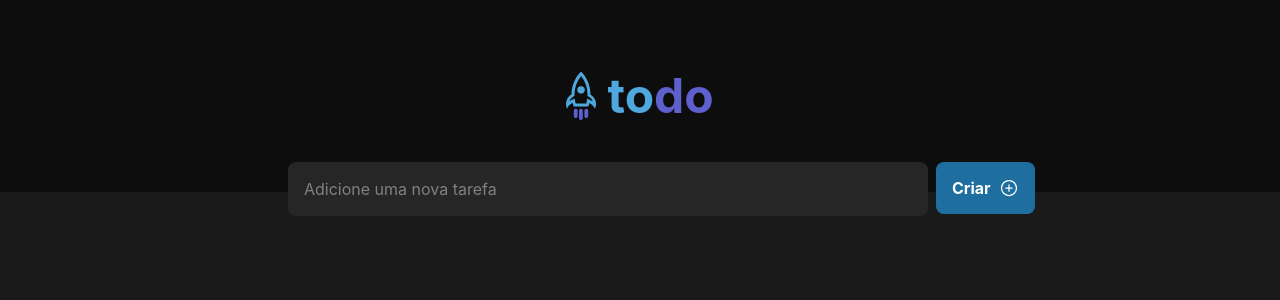
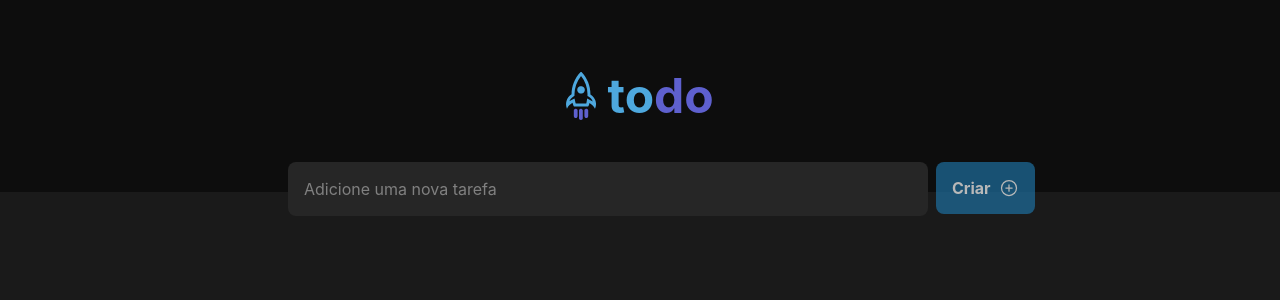
Before and after one commit to LaercioSR/ignite-todo, a React (Vite) app: page / in a window 1280 px wide. Shown: the top 300 px of the page. Built offline with nearby package versions, Linux system fonts and the light colour scheme; a web font is replaced by a local one.

Commit message:
:lipstick: Added disabled in new task button

```diff
--- a/src/Components/NewTask.module.css
+++ b/src/Components/NewTask.module.css
@@ -51,8 +51,13 @@
   transition: background-color 0.5s;
 }
 
-.newTask button[type="submit"]:hover {
+.newTask button[type="submit"]:not(:disabled):hover {
   background: var(--blue);
+}
+
+.newTask button[type="submit"]:disabled {
+  opacity: 0.7;
+  cursor: not-allowed;
 }
 
 .newTask button svg {
--- a/src/Components/NewTask.tsx
+++ b/src/Components/NewTask.tsx
@@ -21,6 +21,8 @@ export function NewTask({ onCreateTask }: NewTaskProps) {
     setNewTaskText((state) => event.target.value);
   }
 
+  const isNewTaskTextIsEmpty = newTaskText.length === 0;
+
   return (
     <div className={styles.newTask}>
       <form action="submit" onSubmit={handleCreateNewTask}>
@@ -31,7 +33,7 @@ export function NewTask({ onCreateTask }: NewTaskProps) {
           onChange={handleNewTaskChange}
           required
         />
-        <button type="submit">
+        <button type="submit" disabled={isNewTaskTextIsEmpty}>
           Criar <PlusCircle size={20} />
         </button>
       </form>
```
